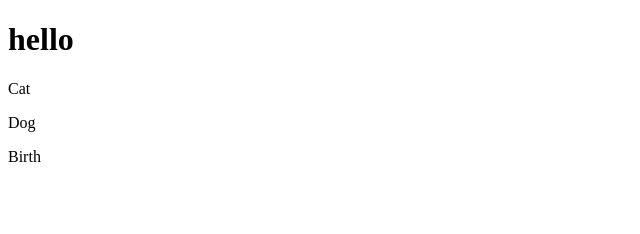
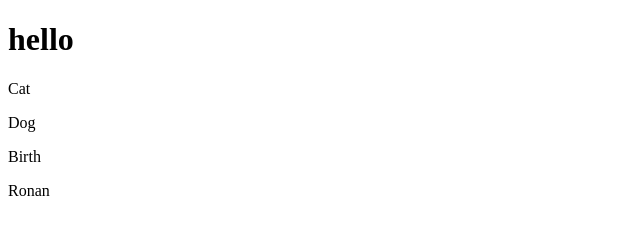
Before and after one commit to Dyna-Hen/prt2, a plain HTML site: page index.html in a window 1280 px wide. Shown: the full height of the page, 0-640 px from the left. Drawn offline with Linux system fonts and the light colour scheme.

Commit message:
add a Ronan

```diff
--- a/index.html
+++ b/index.html
@@ -11,5 +11,6 @@
     <p>Cat</p>
     <p>Dog</p>
     <p>Birth</p>
+    <p>Ronan</p>
 </body>
 </html>
```
